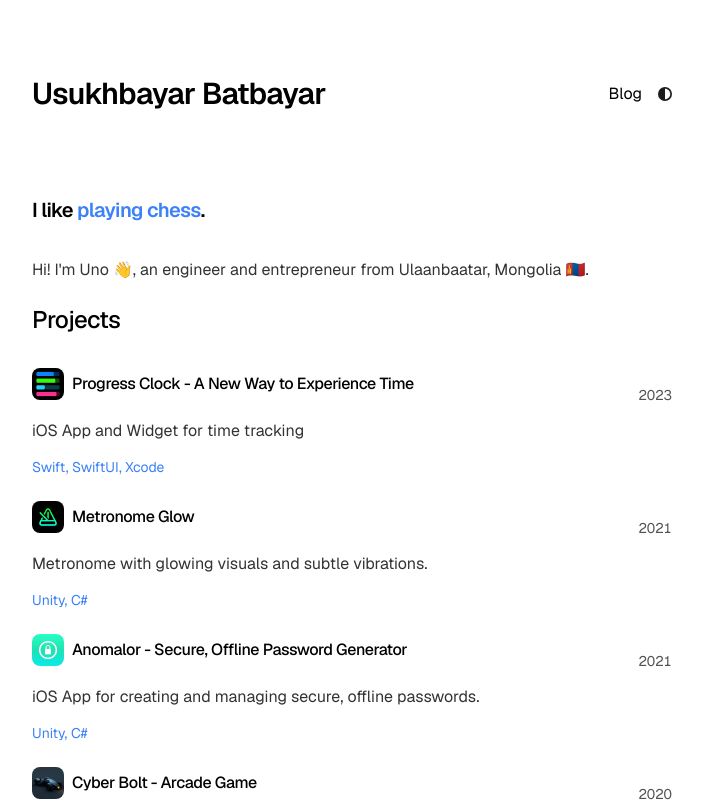
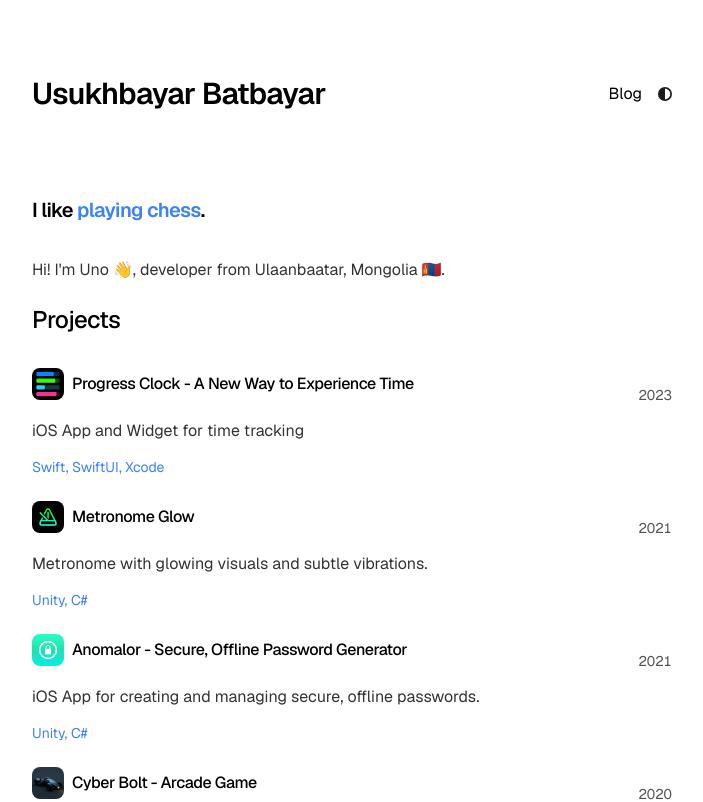
Before and after one commit to x1vfk7wp13/unobatbayar.github.io, a Next.js app: page / in a window 1280 px wide. Shown: the top 802 px of the page, without its empty margins (288-991 px from the left). Built offline with nearby package versions, Linux system fonts and the light colour scheme.

Commit message:
fix: update

```diff
--- a/app/page.tsx
+++ b/app/page.tsx
@@ -12,7 +12,7 @@ export default function Page() {
 
       <div className="prose prose-neutral dark:prose-invert">
         <p>
-        Hi! I'm Uno 👋, an engineer and entrepreneur from Ulaanbaatar, Mongolia 🇲🇳.
+        Hi! I'm Uno 👋, developer from Ulaanbaatar, Mongolia 🇲🇳.
         </p>
       </div>
 
```
